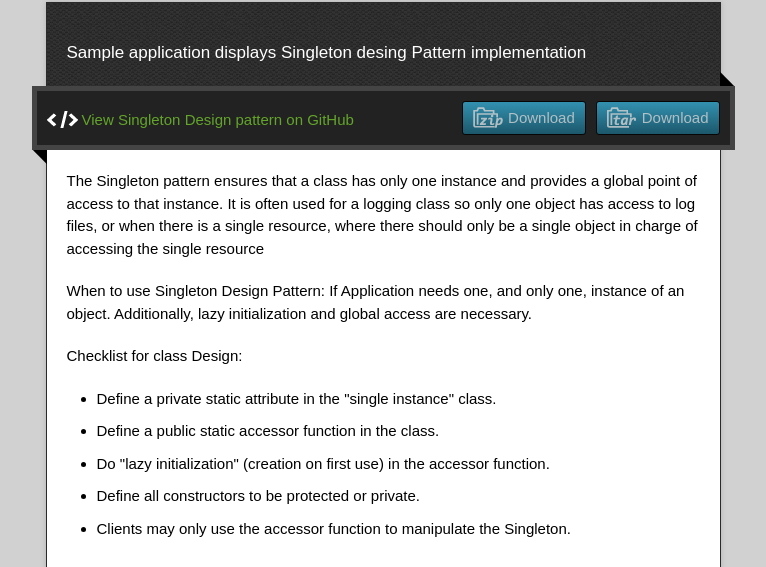
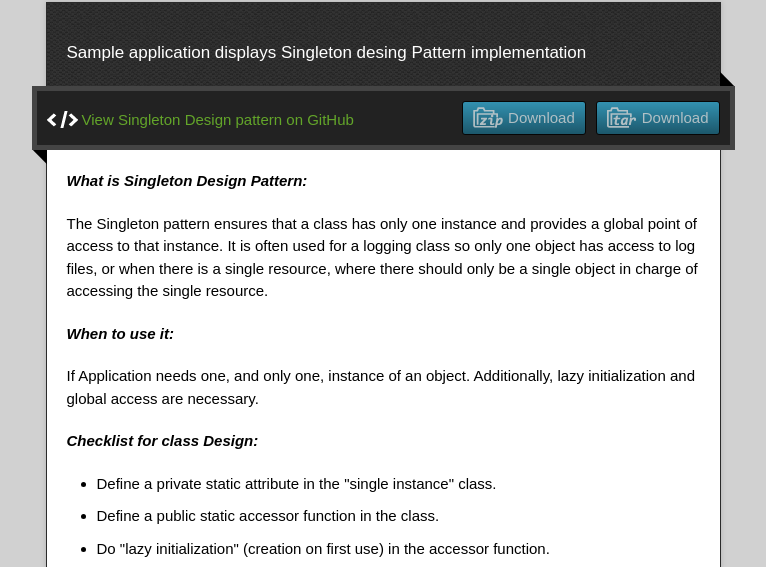
Before and after one commit to ChokshiSarthak/Singleton_pattern, a plain HTML site: page index.html in a window 1280 px wide. Shown: the part 218-785 px from the top of the page, without its empty margins (257-1023 px from the left). Drawn offline with nearby package versions, Linux system fonts and the light colour scheme.

Commit message:
Create gh-pages branch via GitHub

```diff
--- a/index.html
+++ b/index.html
@@ -36,11 +36,15 @@
         <span class="blc"></span><span class="trc"></span>
         </div>
         <article class="markdown-body">
-          <p>The Singleton pattern ensures that a class has only one instance and provides a global point of access to that instance. It is often used for a logging class so only one object has access to log files, or when there is a single resource, where there should only be a single object in charge of accessing the single resource</p>
+          <p><em><strong>What is Singleton Design Pattern:</strong></em></p>
 
-<p>When to use Singleton Design Pattern: If Application needs one, and only one, instance of an object. Additionally, lazy initialization and global access are necessary.</p>
+<p>The Singleton pattern ensures that a class has only one instance and provides a global point of access to that instance. It is often used for a logging class so only one object has access to log files, or when there is a single resource, where there should only be a single object in charge of accessing the single resource.</p>
 
-<p>Checklist for class Design:</p>
+<p><strong><em>When to use it:</em></strong></p>
+
+<p>If Application needs one, and only one, instance of an object. Additionally, lazy initialization and global access are necessary.</p>
+
+<p><em><strong>Checklist for class Design:</strong></em></p>
 
 <ul>
 <li>Define a private static attribute in the "single instance" class.</li>
--- a/params.json
+++ b/params.json
@@ -1 +1 @@
-{"name":"Singleton Design pattern","tagline":"Sample application displays Singleton desing Pattern implementation ","body":"The Singleton pattern ensures that a class has only one instance and provides a global point of access to that instance. It is often used for a logging class so only one object has access to log files, or when there is a single resource, where there should only be a single object in charge of accessing the single resource\r\n\r\nWhen to use Singleton Design Pattern: If Application needs one, and only one, instance of an object. Additionally, lazy initialization and global access are necessary.\r\n\r\nChecklist for class Design:\r\n\r\n* Define a private static attribute in the \"single instance\" class.\r\n* Define a public static accessor function in the class.\r\n* Do \"lazy initialization\" (creation on first use) in the accessor function.\r\n* Define all constructors to be protected or private.\r\n* Clients may only use the accessor function to manipulate the Singleton.\r\n","google":"","note":"Don't delete this file! It's used internally to help with page regeneration."}
+{"name":"Singleton Design pattern","tagline":"Sample application displays Singleton desing Pattern implementation ","body":"_**What is Singleton Design Pattern:**_\r\n\r\nThe Singleton pattern ensures that a class has only one instance and provides a global point of access to that instance. It is often used for a logging class so only one object has access to log files, or when there is a single resource, where there should only be a single object in charge of accessing the single resource.\r\n\r\n**_When to use it:_**\r\n\r\nIf Application needs one, and only one, instance of an object. Additionally, lazy initialization and global access are necessary.\r\n\r\n_**Checklist for class Design:**_\r\n\r\n* Define a private static attribute in the \"single instance\" class.\r\n* Define a public static accessor function in the class.\r\n* Do \"lazy initialization\" (creation on first use) in the accessor function.\r\n* Define all constructors to be protected or private.\r\n* Clients may only use the accessor function to manipulate the Singleton.\r\n","google":"","note":"Don't delete this file! It's used internally to help with page regeneration."}
```
